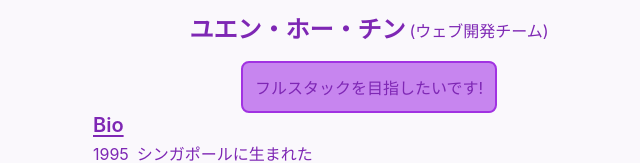
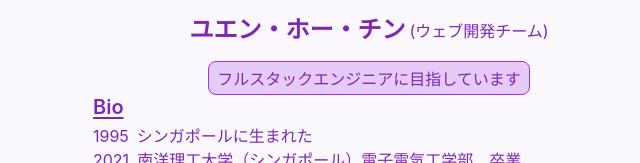
Before and after one commit to JensenYuen/portfolio, a React (Create React App) app: page /#/ in a window 1280 px wide. Shown: the part 256-419 px from the top of the page, without its empty margins (271-911 px from the left). Built offline with nearby package versions, Linux system fonts and the light colour scheme.

Commit message:
minor change to quote

```diff
--- a/src/stylesheets/homepage.scss
+++ b/src/stylesheets/homepage.scss
@@ -15,9 +15,9 @@
 }
 
 .quote {
-  padding: 0.75rem;
-  border: 2px solid $primary;
-  background-color: $secondary;
+  padding: 0.25rem 0.5rem;
+  border: 1px solid $primary;
+  background-color: $secondary40;
   border-radius: 0.5rem;
   color: $text;
 }
--- a/src/translations/ja.json
+++ b/src/translations/ja.json
@@ -2,7 +2,7 @@
   "homepage": {
     "name": "ユエン・ホー・チン",
     "title": "(ウェブ開発チーム)",
-    "quote": "フルスタックを目指したいです!",
+    "quote": "フルスタックエンジニアに目指しています",
     "bio": "シンガポールに生まれた",
     "ntu": "南洋理工大学（シンガポール）電子電気工学部　卒業",
     "lewagon": "LeWagon ウェブ開発コース　卒業",
```
